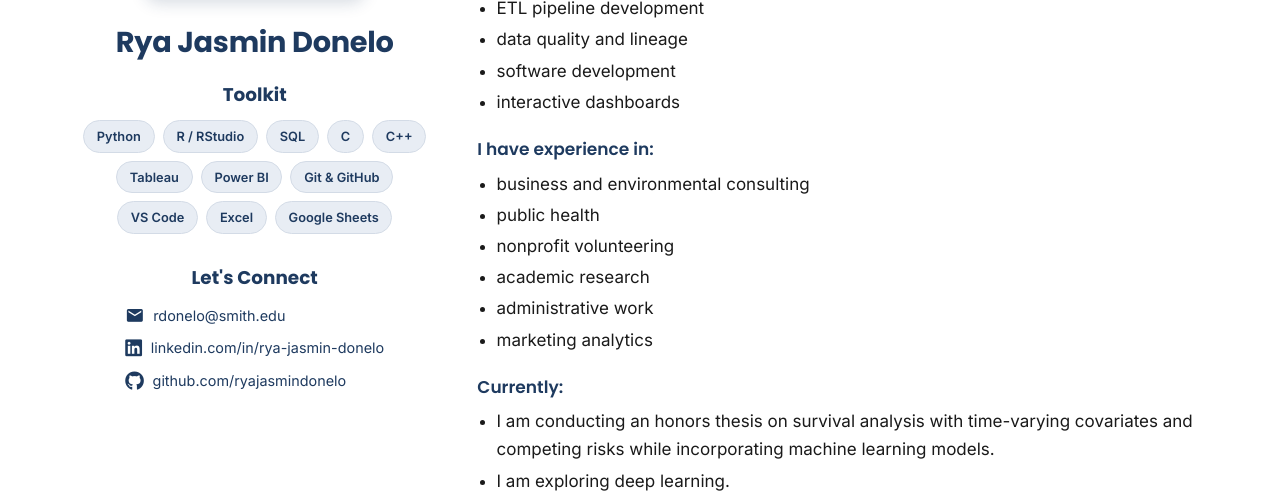
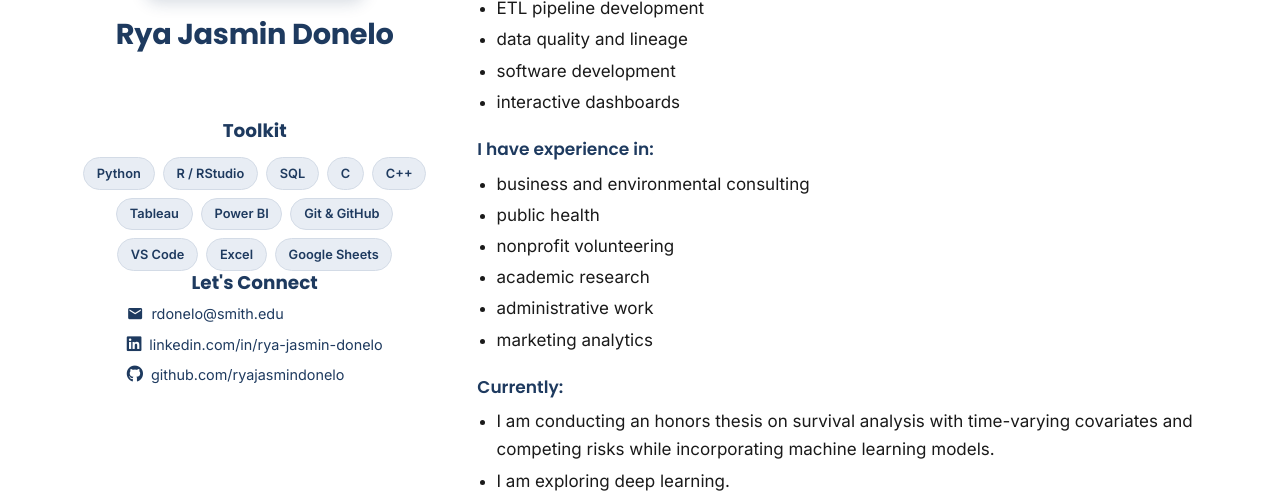
Before and after one commit to ryajasmindonelo/ryajasmindonelo.github.io, a plain HTML site: page index.html in a window 1280 px wide. Shown: the part 299-800 px from the top of the page. Drawn offline with Linux system fonts and the light colour scheme.

Commit message:
Refactor left column styles for improved layout
Updated styles for the left column, including sticky behavior and spacing adjustments for various elements.

```diff
--- a/style.css
+++ b/style.css
@@ -191,7 +191,7 @@ a:hover {
 }
 
 /* ============================================================
-   LEFT COLUMN — sticky (photo, name, toolkit, connect)
+   LEFT COLUMN — sticky, space-between, aligned bottom
    ============================================================ */
 .left-column {
   flex: 1;
@@ -202,10 +202,14 @@ a:hover {
   border-radius: 0;
   padding: 0;
 
-  /* Stay pinned while the right column scrolls */
+  /* Sticky + push connect block to bottom */
   position: sticky;
-  top: 1.5rem;
-  align-self: flex-start;
+  top: 1.5rem;               /* distance from top of viewport when stuck */
+  align-self: flex-start;    /* required for sticky inside flex */
+  display: flex;
+  flex-direction: column;
+  justify-content: space-between;
+  min-height: 70vh;          /* gives room for the connect block to drop */
 }
 
 .image-container {
@@ -217,6 +221,7 @@ a:hover {
   border-radius: 14px;
   margin-bottom: 1.2rem;
   box-shadow: 0 6px 16px rgba(30, 58, 95, 0.18);
+  align-self: center;
 }
 
 .image-container img {
@@ -233,6 +238,7 @@ a:hover {
   margin-bottom: 0.2rem;
   white-space: nowrap;
   letter-spacing: -0.01em;
+  align-self: center;
 }
 
 .subtitle {
@@ -240,11 +246,14 @@ a:hover {
   color: var(--text-muted);
   margin-top: 0;
   margin-bottom: 1.4rem;
+  align-self: center;
 }
 
-/* Skills chips */
+/* Skills chips — more space below the name */
 .skills {
-  margin-top: 1.4rem;
+  margin-top: 4rem;          /* larger gap between name and Toolkit */
+  align-self: center;
+  width: 100%;
 }
 
 .skills h2 {
@@ -276,15 +285,17 @@ a:hover {
 
 /* ---------- Connect list (left column) ---------- */
 .connect {
-  margin-top: 2rem;
+  margin-top: auto;          /* pushes it to the bottom of the sticky column */
   text-align: center;
+  align-self: center;
+  width: 100%;
 }
 
 .connect h2 {
   color: var(--navy);
   font-size: 1.15rem;
   margin-top: 0;
-  margin-bottom: 0.9rem;
+  margin-bottom: 0.5rem;
 }
 
 .connect-list {
@@ -293,21 +304,23 @@ a:hover {
   margin: 0;
   display: inline-flex;
   flex-direction: column;
-  gap: 0.55rem;
+  gap: 0.4rem;
   text-align: left;
 }
 
 .connect-list li {
   display: flex;
   align-items: center;
-  gap: 0.55rem;
+  gap: 0.5rem;
   font-size: 0.9rem;
+  list-style: none;
 }
 
 .connect-list i {
-  font-size: 1.2rem;
+  font-size: 1.05rem;
   color: var(--navy);
   flex-shrink: 0;
+  line-height: 1;
 }
 
 .connect-list a {
@@ -577,6 +590,16 @@ a:hover {
   .left-column {
     position: static;
     top: auto;
+    min-height: auto;
+    display: block;
+  }
+
+  .skills {
+    margin-top: 2.2rem;
+  }
+
+  .connect {
+    margin-top: 3rem;
   }
 
   .content-single {
```
